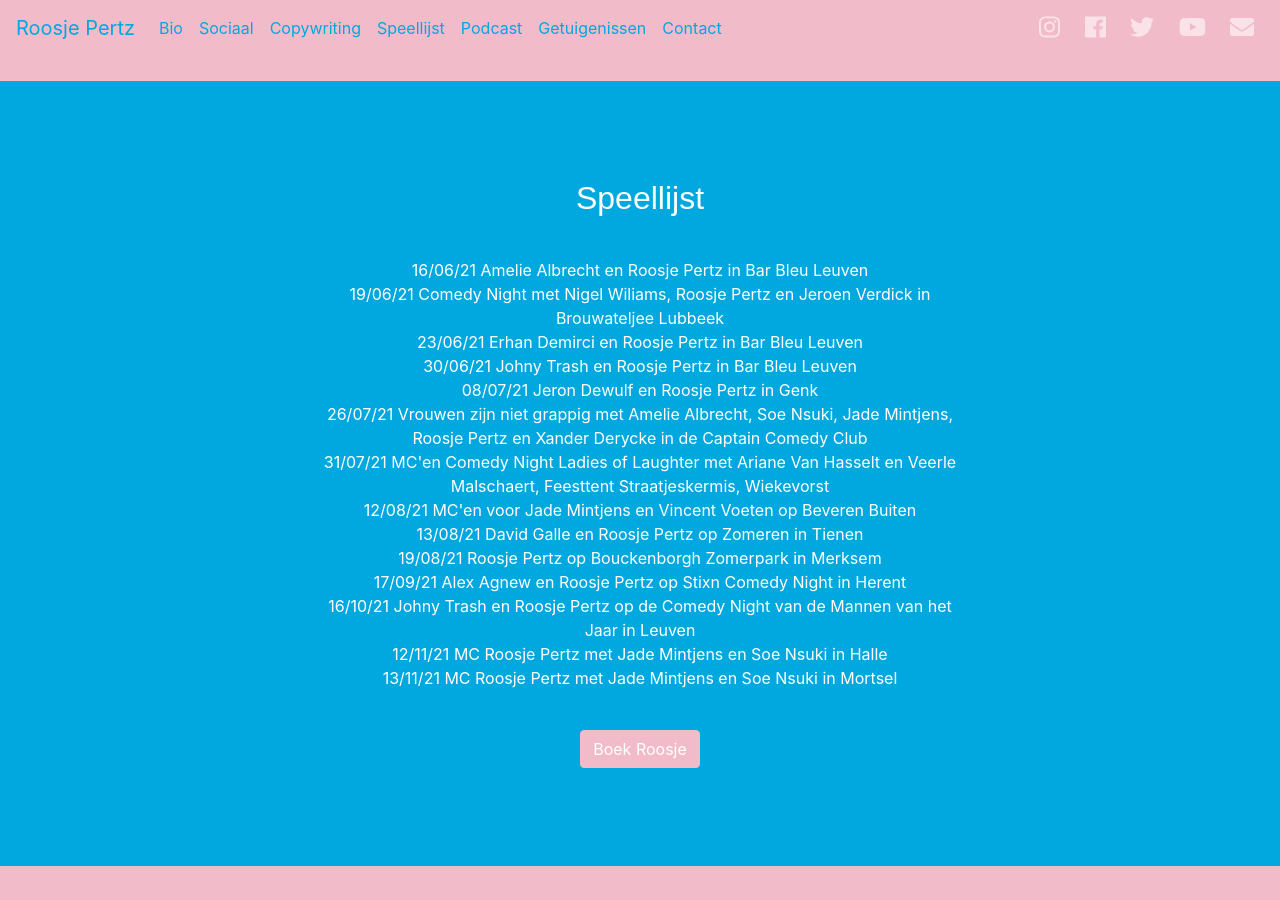
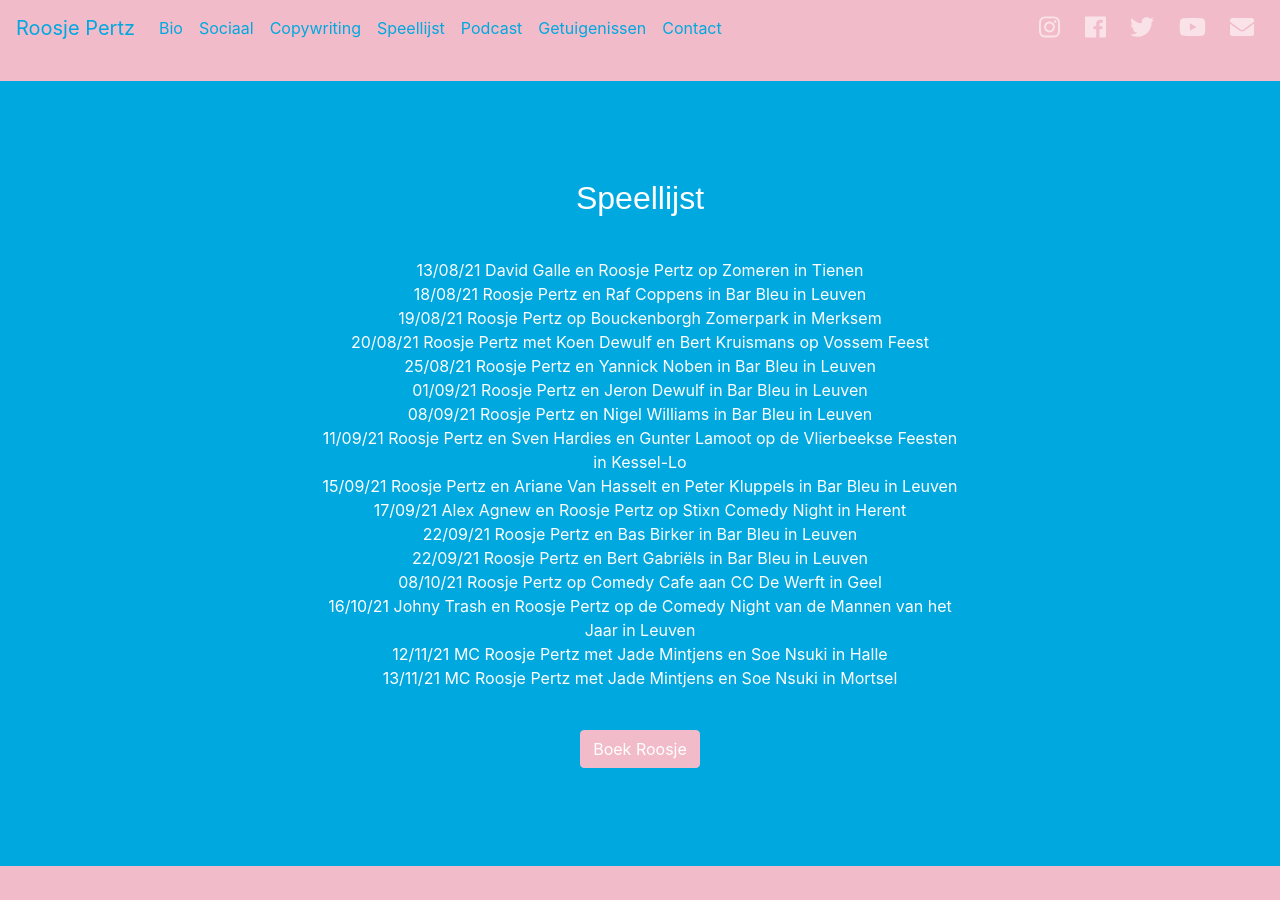
Before and after one commit to deprezedouard/roosjepertzbe, a Jekyll site: the page built from index.markdown, in a window 1280 px wide and 900 px high, scrolled down 1956 px. Built offline with Jekyll 4.4.1, drawn with Linux system fonts in a browser that asks for light colours; nearby versions of some CDN libraries; some web fonts are replaced; comment, search, counter and statistics services are not loaded; some of the changed text lies outside the part shown.

Commit message:
Updated Index

```diff
--- a/index.markdown
+++ b/index.markdown
@@ -14,21 +14,22 @@ socials_next: Volgende
 socials_youtube_title: Roosje op Youtube
 speellijst_titel: Speellijst
 speellijst_button: Boek Roosje
-speellijst: "<br> 16/06/21  Amelie Albrecht en Roosje Pertz in  Bar Bleu Leuven  <br>
-  19/06/21 Comedy Night met Nigel Wiliams, Roosje Pertz en Jeroen Verdick in Brouwateljee
-  Lubbeek <br> 23/06/21  Erhan Demirci en Roosje Pertz in  Bar Bleu Leuven <br>  30/06/21
-  \ Johny Trash en Roosje Pertz in  Bar Bleu Leuven  <br> 08/07/21 Jeron Dewulf en
-  Roosje Pertz in Genk <br> 26/07/21 Vrouwen zijn niet grappig met Amelie Albrecht,
-  Soe Nsuki, Jade Mintjens, Roosje Pertz en Xander Derycke in de Captain Comedy Club
-  <br> 31/07/21 MC'en Comedy Night Ladies of Laughter met Ariane Van Hasselt en Veerle
-  Malschaert, Feesttent Straatjeskermis, Wiekevorst <br> 12/08/21 MC'en voor Jade
-  Mintjens en Vincent Voeten op Beveren Buiten <br> 13/08/21 David Galle en Roosje
-  Pertz op Zomeren in Tienen <br> 19/08/21 Roosje Pertz op Bouckenborgh Zomerpark
-  in Merksem <br> 17/09/21 Alex Agnew en Roosje Pertz op Stixn Comedy Night in Herent
-  <br> 16/10/21 Johny Trash en Roosje Pertz op de Comedy Night van de Mannen van het
-  Jaar in Leuven <br> 12/11/21 MC Roosje Pertz met Jade Mintjens en Soe Nsuki in Halle
-  <br> 13/11/21 MC Roosje Pertz met Jade Mintjens en Soe Nsuki in Mortsel  "
-podcast_title: Bebouwde Kom /Kilocast
+speellijst: " <br> 13/08/21 David Galle en Roosje Pertz op Zomeren in Tienen <br>
+  18/08/21 Roosje Pertz en Raf Coppens in Bar Bleu in Leuven  <br>  19/08/21 Roosje
+  Pertz op Bouckenborgh Zomerpark in Merksem <br> 20/08/21 Roosje Pertz met Koen Dewulf
+  en Bert Kruismans op Vossem Feest <br> 25/08/21 Roosje Pertz en Yannick Noben in
+  Bar Bleu in Leuven  <br> 01/09/21 Roosje Pertz en Jeron Dewulf in Bar Bleu in Leuven
+  \ <br> 08/09/21 Roosje Pertz en Nigel Williams in Bar Bleu in Leuven  <br> 11/09/21
+  Roosje Pertz en Sven Hardies en Gunter Lamoot op de Vlierbeekse Feesten in Kessel-Lo
+  \ <br>15/09/21 Roosje Pertz en Ariane Van Hasselt en Peter Kluppels in Bar Bleu
+  in Leuven  <br> 17/09/21 Alex Agnew en Roosje Pertz op Stixn Comedy Night in Herent
+  <br> 22/09/21 Roosje Pertz en Bas Birker in Bar Bleu in Leuven  <br> 22/09/21 Roosje
+  Pertz en Bert Gabriëls in Bar Bleu in Leuven  <br> 08/10/21 Roosje Pertz op Comedy
+  Cafe aan CC De Werft in Geel  <br> 16/10/21 Johny Trash en Roosje Pertz op de Comedy
+  Night van de Mannen van het Jaar in Leuven <br> 12/11/21 MC Roosje Pertz met Jade
+  Mintjens en Soe Nsuki in Halle <br> 13/11/21 MC Roosje Pertz met Jade Mintjens en
+  Soe Nsuki in Mortsel  "
+podcast_title: Kilocast
 getuigenissen_title: Getuigenissen van collega's
 getuigenissen_text: "'Zonder twijfel de allergrappigste blondine van heel Kessel-Lo
   West tussen de Gemeentestraat en de Diestsesteenweg (ter hoogte van bakkerij Stevens).
```
